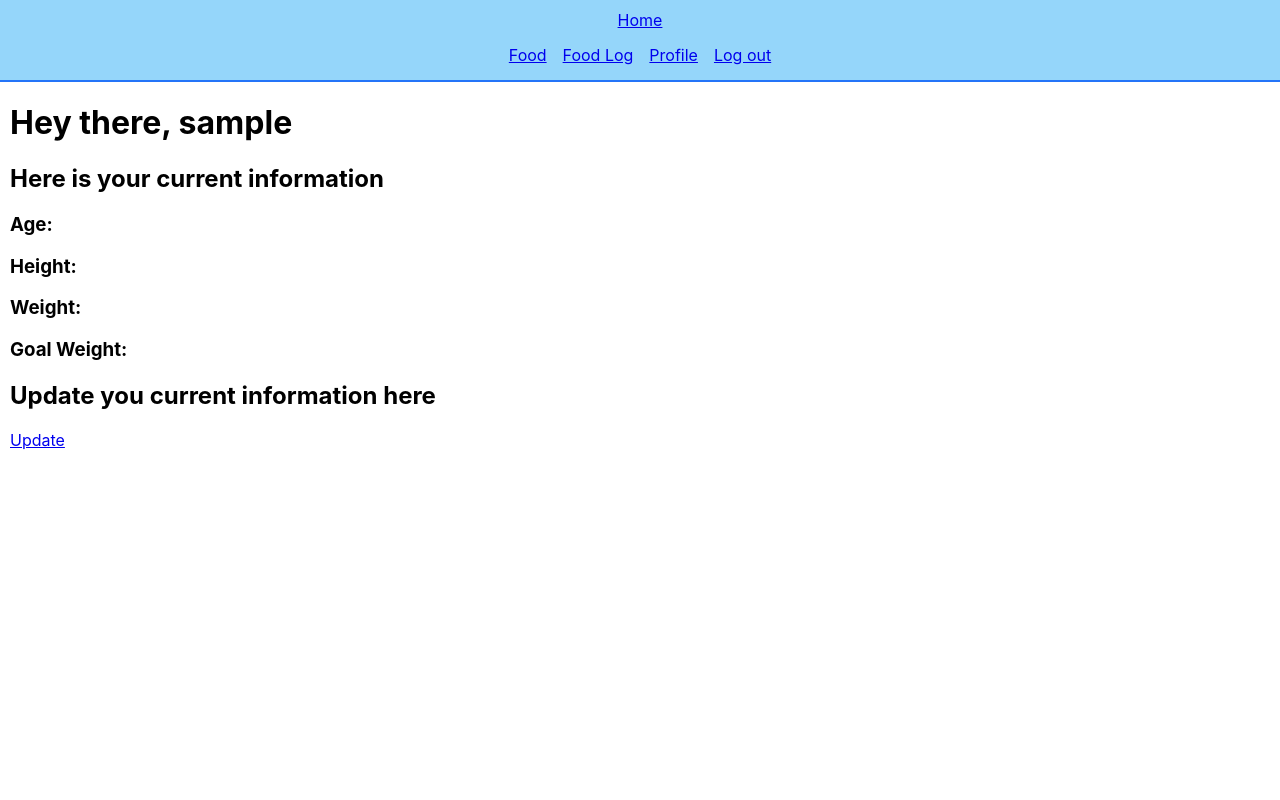
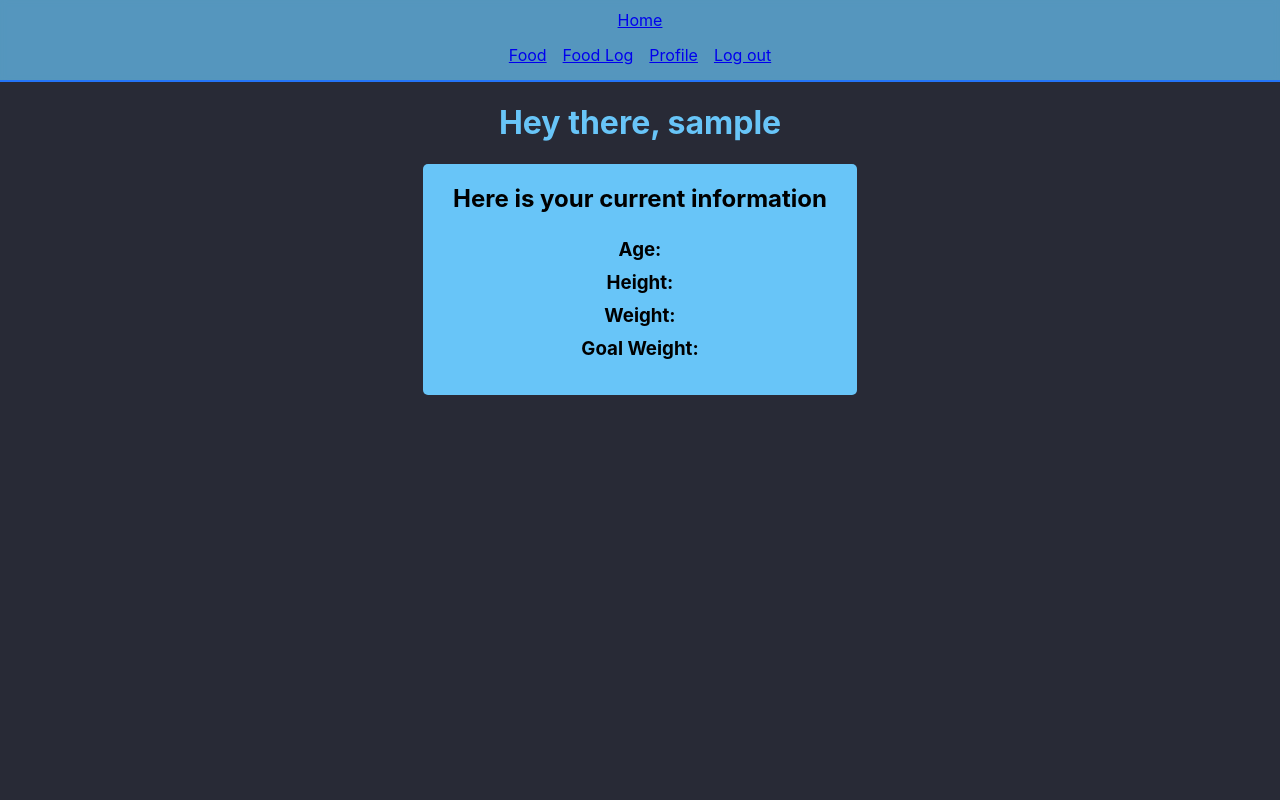
Before and after one commit to JImmyJImmy0/thehustle, a Django app: page /profile/ in a window 1280 px wide. Run offline with Django 3.2, Linux system fonts and the light colour scheme; the visitor is signed in with stand-in values (Sample User, id 1).

Commit message:
style profile page

```diff
--- a/main_app/static/css/profile.css
+++ b/main_app/static/css/profile.css
@@ -0,0 +1,30 @@
+body {
+    background-color: rgb(40, 42, 54);
+}
+
+.header {
+    text-align: center;
+    color: rgb(104, 197, 248);
+}
+
+section {
+    display: flex;
+    flex-direction: column;
+    align-items: center;
+}
+
+.info {
+    background-color: rgb(104, 197, 248);
+    border-radius: 5px;
+    padding-left: 30px;
+    padding-bottom: 30px;
+    padding-right: 30px;
+    display: flex;
+    flex-direction: column;
+    align-items: center;
+    justify-content: flex-start;
+}
+
+h3 {
+    margin: 5px;
+}
--- a/main_app/templates/profile.html
+++ b/main_app/templates/profile.html
@@ -19,9 +19,5 @@
         <h3>Weight: {{ user.profile.weight }}</h3>
         <h3>Goal Weight: {{ user.profile.goal_weight }}</h3>
     </div>
-    <div class="change-info">
-        <h1>Update you current information here</h1>
-        <a href="{% url 'updateprofile' %}">Update</a>
-    </div>
 </section>
 {% endblock %}
```
